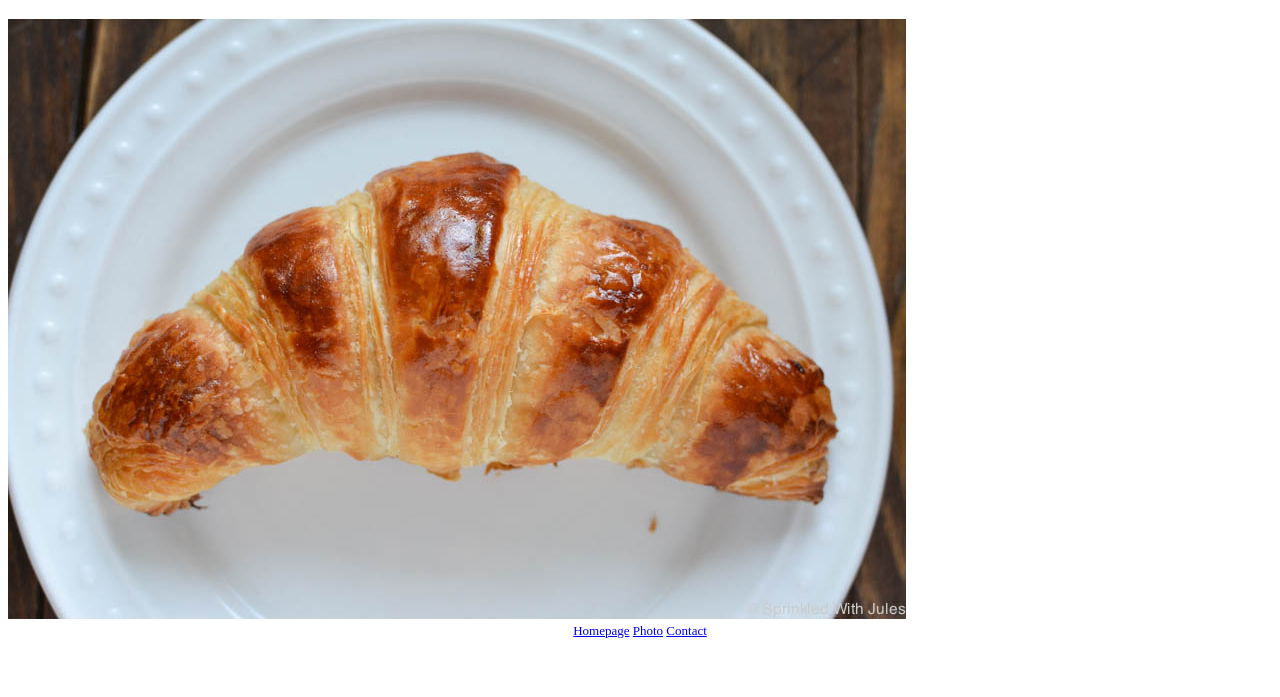
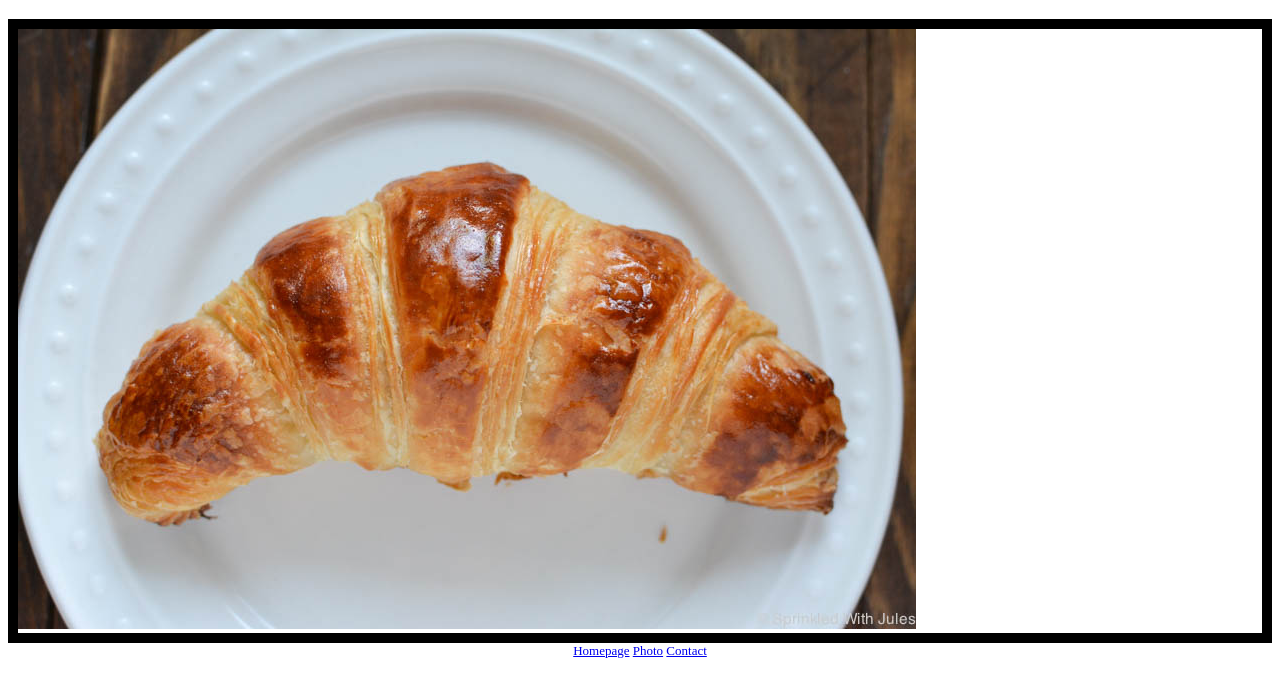
Before and after one commit to LadyMeowMix/Croissant, a plain HTML site: page photo.html in a window 1280 px wide. Shown: the part 61-758 px from the top of the page. Drawn offline with Linux system fonts and the light colour scheme.

Commit message:
Update style.css

```diff
--- a/css/style.css
+++ b/css/style.css
@@ -10,7 +10,7 @@ footer {
   text-align: center;
   font-size: small;
 }
-.crossiant {
+.croissant {
   box-align: center;
   border: 10px solid black;
 }
```
